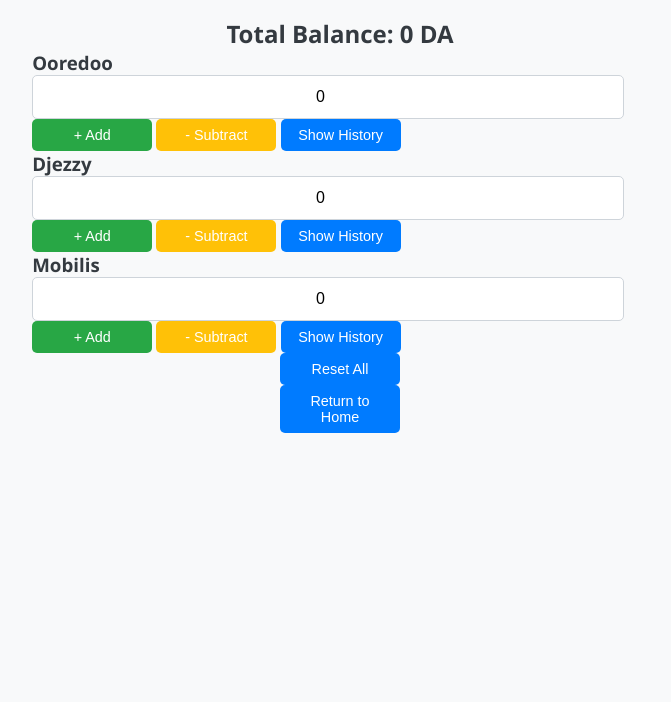
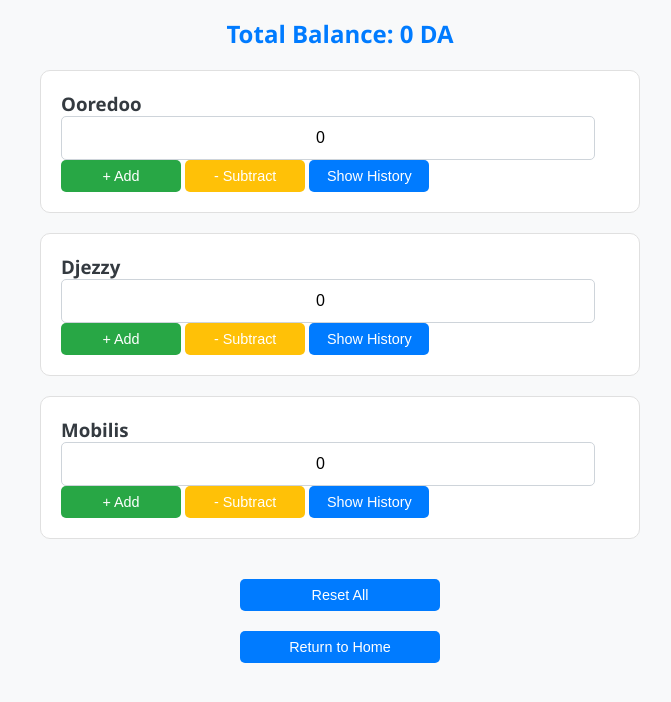
Before and after one commit to galon2n/galon2n.github.io, a plain HTML site: page flexy.html in a window 1280 px wide. Shown: the part 86-788 px from the top of the page, without its empty margins (300-971 px from the left). Drawn offline with Linux system fonts and the light colour scheme.

Commit message:
Update styles.css

```diff
--- a/styles.css
+++ b/styles.css
@@ -212,3 +212,34 @@ form button {
         width: 100%;
     }
 }
+
+
+
+/* General Styles */
+.isp-section {
+    border: 1px solid #e0e0e0;
+    background-color: white;
+    border-radius: 10px;
+    padding: 20px;
+    margin-bottom: 20px;
+    width: 100%;
+    max-width: 600px;
+}
+
+.history {
+    margin-top: 10px;
+    background-color: #f1f3f5;
+    padding: 10px;
+    border-radius: 5px;
+    display: none;
+}
+
+button.btn-home, button.btn-reset {
+    margin-top: 20px;
+    width: 200px;
+}
+
+h2 {
+    color: #007bff;
+    margin-bottom: 20px;
+}
```
